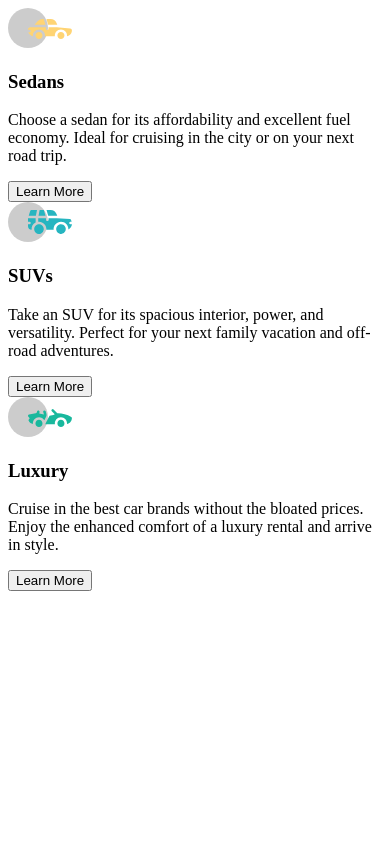
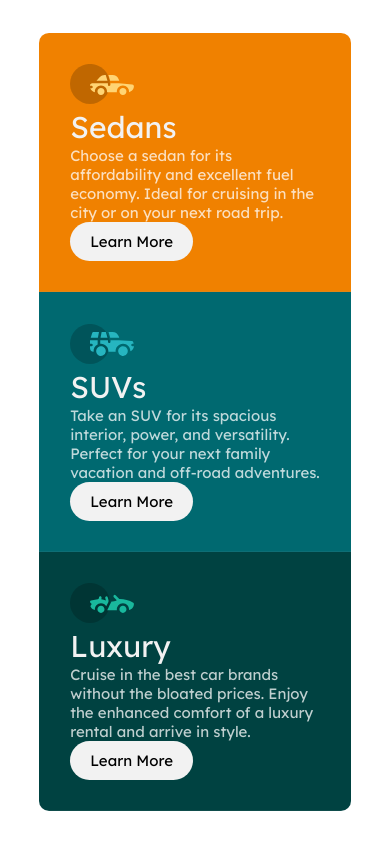
Before and after one commit to JamesStryker/3-column-preview-card-component, a plain HTML site: page index.html in a window 390 px wide. Drawn offline with Linux system fonts and the light colour scheme.

Commit message:
added grid layout
created an auto fit layout to add mobile capabilities

```diff
--- a/css/style.scss
+++ b/css/style.scss
@@ -0,0 +1,51 @@
+@import url('https://fonts.googleapis.com/css2?family=Lexend+Deca:wght@400;600;700&display=swap');
+
+
+*{
+    padding: 0;
+    margin: 0;
+    font-size: 15px;
+    font-family: 'Lexend Deca', sans-serif;
+}
+body{
+    position: relative;
+    height: 100vh;
+    width:100vw;
+}
+.card-section{
+    border-radius: 10px;
+    overflow: hidden;
+    position: absolute;
+    top:50%;
+    left:50%;
+    transform: translate(-50%,-50%);
+    width: 80vw;
+    display: grid;
+    grid-template-columns:repeat(auto-fit,minmax(300px,1fr));
+}
+.card{
+    padding:10%;
+}
+.card-title{
+    color:#F2F2F2;
+    font-size: 2em;
+    font-weight: 200;
+}
+.card-desc{
+    color:hsla(0, 0%, 100%, 0.75);
+}
+.btn-card{
+    background-color: #F2F2F2;
+    border-radius: 20px;
+    border: none;
+    padding:10px 20px;
+}
+.sedan{
+    background-color: #F08100;
+}
+.suv{
+    background-color: hsl(184, 100%, 22%);
+}
+.luxury{
+    background-color: hsl(179, 100%, 13%);
+}
```
Also changed, not shown: css/style.css, 1 other file.
